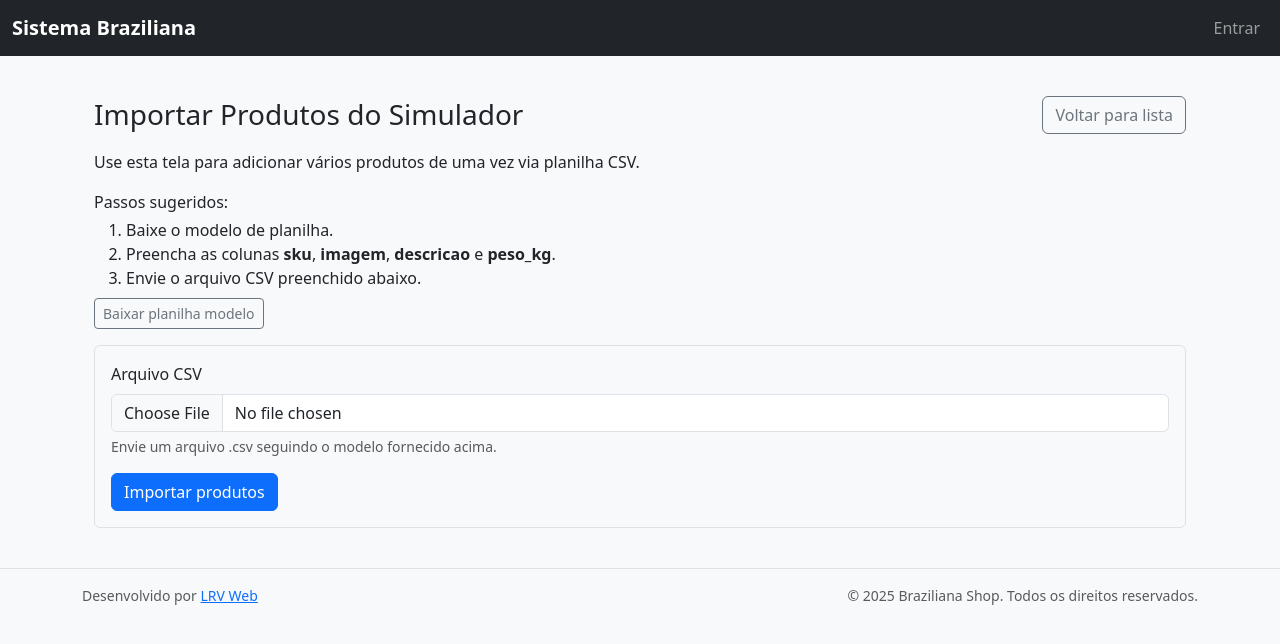
After one commit to BrookSK/sisteminha-vendas-php, a PHP site: template app/views/simulator_products/import.php in a window 1280 px wide. The commit adds this page. Shown: the top 644 px of the page. Run offline with PHP 8.4, Linux system fonts and the light colour scheme; the template is opened without the code that fills it, so the values that code supplies are empty; some libraries are stand-ins or nearby versions.

Commit message:
feat: remove manual paid_at field from simulator budgets and move CSV import to dedicated page
- Removed paid_at input field from sales simulator UI and controller logic
- Changed setPaidForUser to automatically set paid_at to NOW when marking as paid
- Moved CSV import functionality from inline form to dedicated /admin/simulator-products/import page
- Added importForm action to SimulatorProductsController for GET /admin/simulator-products/import
- Created new import.php view with instructions an

```diff
--- /dev/null
+++ b/app/views/simulator_products/import.php
@@ -0,0 +1,28 @@
+<?php /** @var string $_csrf */ ?>
+<div class="container py-3">
+  <div class="d-flex justify-content-between align-items-center mb-3">
+    <h3 class="m-0">Importar Produtos do Simulador</h3>
+    <a href="/admin/simulator-products" class="btn btn-outline-secondary">Voltar para lista</a>
+  </div>
+
+  <div class="mb-3">
+    <p>Use esta tela para adicionar vários produtos de uma vez via planilha CSV.</p>
+    <p class="mb-1">Passos sugeridos:</p>
+    <ol class="mb-2">
+      <li>Baixe o modelo de planilha.</li>
+      <li>Preencha as colunas <strong>sku</strong>, <strong>imagem</strong>, <strong>descricao</strong> e <strong>peso_kg</strong>.</li>
+      <li>Envie o arquivo CSV preenchido abaixo.</li>
+    </ol>
+    <a href="/admin/simulator-products/template" class="btn btn-sm btn-outline-secondary">Baixar planilha modelo</a>
+  </div>
+
+  <form method="post" action="/admin/simulator-products/import" enctype="multipart/form-data" class="border rounded p-3 bg-light">
+    <input type="hidden" name="_csrf" value="<?= htmlspecialchars($_csrf) ?>">
+    <div class="mb-3">
+      <label class="form-label">Arquivo CSV</label>
+      <input type="file" name="arquivo" accept=".csv" class="form-control" required>
+      <div class="form-text">Envie um arquivo .csv seguindo o modelo fornecido acima.</div>
+    </div>
+    <button type="submit" class="btn btn-primary">Importar produtos</button>
+  </form>
+</div>
--- a/public/index.php
+++ b/public/index.php
@@ -310,6 +310,9 @@ $router->group('/admin', function($r) {
     $r->post('/sales-simulator/budgets/toggle-paid', 'Controllers\\SimulatorBudgetsController@togglePaid');
     // Produtos do simulador (tela própria)
     $r->get('/simulator-products', 'Controllers\\SimulatorProductsController@index');
+    $r->get('/simulator-products/template', 'Controllers\\SimulatorProductsController@template');
+    $r->get('/simulator-products/import', 'Controllers\\SimulatorProductsController@importForm');
+    $r->post('/simulator-products/import', 'Controllers\\SimulatorProductsController@import');
     $r->get('/simulator-products/new', 'Controllers\\SimulatorProductsController@new');
     $r->post('/simulator-products/create', 'Controllers\\SimulatorProductsController@create');
     $r->get('/simulator-products/edit', 'Controllers\\SimulatorProductsController@edit');
```
Also changed, not shown: app/controllers/SimulatorBudgetsController.php (+4 -5 lines), app/controllers/SimulatorProductsController.php (+10 -0 lines), app/views/sales_simulator/index.php (+0 -23 lines), app/views/simulator_products/index.php (+2 -6 lines).
